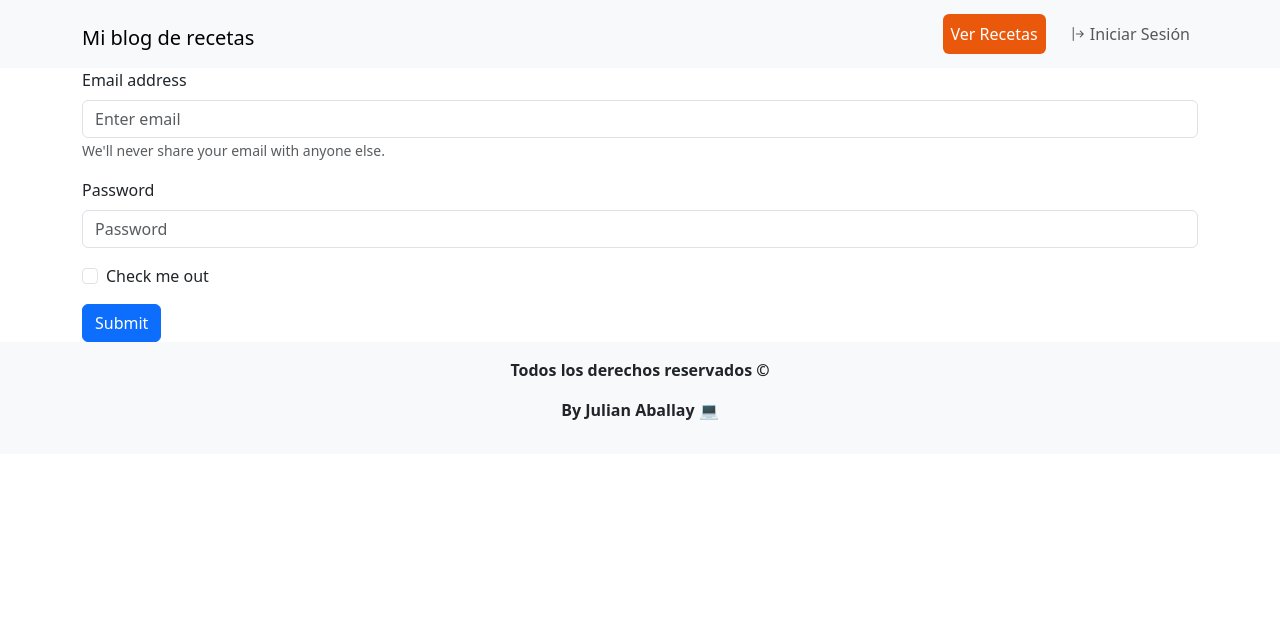
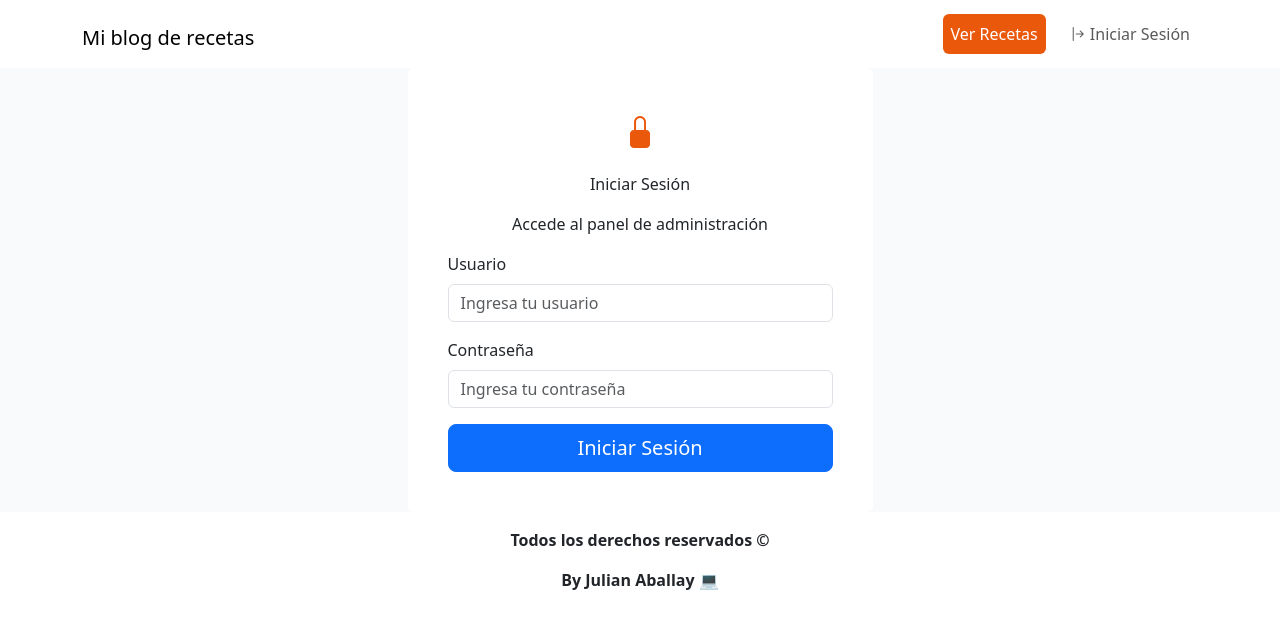
Before and after one commit to julianDev94/blogRecetas, a React (Vite) app: page / in a window 1280 px wide. Shown: the top 628 px of the page. Built offline with nearby package versions, Linux system fonts and the light colour scheme.

Commit message:
le saco el border a la card que contiene el form, ademas agrego el espacio de las columnas que va a tomar para cada dispositivo

```diff
--- a/src/App.css
+++ b/src/App.css
@@ -1,5 +1,8 @@
 
+.seccionPricipal{
 
+  background: #f9fafb;
+}
 
 .colorEstilo{
   color: #ea580c;
--- a/src/components/common/Footer.jsx
+++ b/src/components/common/Footer.jsx
@@ -1,7 +1,7 @@
 
 const Footer = () => {
     return (
-        <footer className="py-3 text-dark text-center bg-light fw-bold">
+        <footer className="py-3 text-dark text-center fw-bold">
             <p>Todos los derechos reservados &copy;</p>
             <p>By Julian Aballay 💻</p>
         </footer>
--- a/src/components/common/Menu.jsx
+++ b/src/components/common/Menu.jsx
@@ -2,7 +2,7 @@ import { Container, Nav, Navbar } from "react-bootstrap";
 
 const Menu = () => {
   return (
-    <Navbar expand="lg" bg="light" data-bs-theme="light">
+    <Navbar expand="lg"  data-bs-theme="light">
       <Container>
         <Navbar.Brand href="#home"><i className="bi bi-fork-knife fs-3 colorEstilo"></i> Mi blog de recetas</Navbar.Brand>
         <Navbar.Toggle aria-controls="basic-navbar-nav" />
--- a/src/components/pages/Login.jsx
+++ b/src/components/pages/Login.jsx
@@ -1,29 +1,43 @@
-import { Container, Button, Form } from "react-bootstrap";
+import { Container, Button, Form, Card } from "react-bootstrap";
 
 const Login = () => {
   return (
-    <section>
-      <Container>
+    <section className="seccionPricipal">
+      <Container className="d-flex justify-content-center ">
+        <Card
+          className="shadow-md p-4
+         col-sm-10 col-lg-5 col-md-8 border border-0"
+        >
+          <Card.Body>
             <Form>
+              <div className="text-center">
+                <p>
+                  <i className="bi bi-lock-fill fs-2 colorEstilo"></i>
+                </p>
+                <p className="fw-medium">Iniciar Sesión</p>
+                <p>Accede al panel de administración</p>
+              </div>
+
               <Form.Group className="mb-3" controlId="formBasicEmail">
-            <Form.Label>Email address</Form.Label>
-            <Form.Control type="email" placeholder="Enter email" />
-            <Form.Text className="text-muted">
-              We'll never share your email with anyone else.
-            </Form.Text>
+                <Form.Label>Usuario</Form.Label>
+                <Form.Control type="text" placeholder="Ingresa tu usuario" />
               </Form.Group>
 
               <Form.Group className="mb-3" controlId="formBasicPassword">
-            <Form.Label>Password</Form.Label>
-            <Form.Control type="password" placeholder="Password" />
+                <Form.Label>Contraseña</Form.Label>
+                <Form.Control
+                  type="password"
+                  placeholder="Ingresa tu contraseña"
+                />
               </Form.Group>
-          <Form.Group className="mb-3" controlId="formBasicCheckbox">
-            <Form.Check type="checkbox" label="Check me out" />
-          </Form.Group>
-          <Button variant="primary" type="submit">
-            Submit
+              <div className="d-grid gap-2">
+                <Button type="submit" size="lg">
+                  Iniciar Sesión
                 </Button>
+              </div>
             </Form>
+          </Card.Body>
+        </Card>
       </Container>
     </section>
   );
```
Lines whose indentation alone changed are shown as unchanged.
